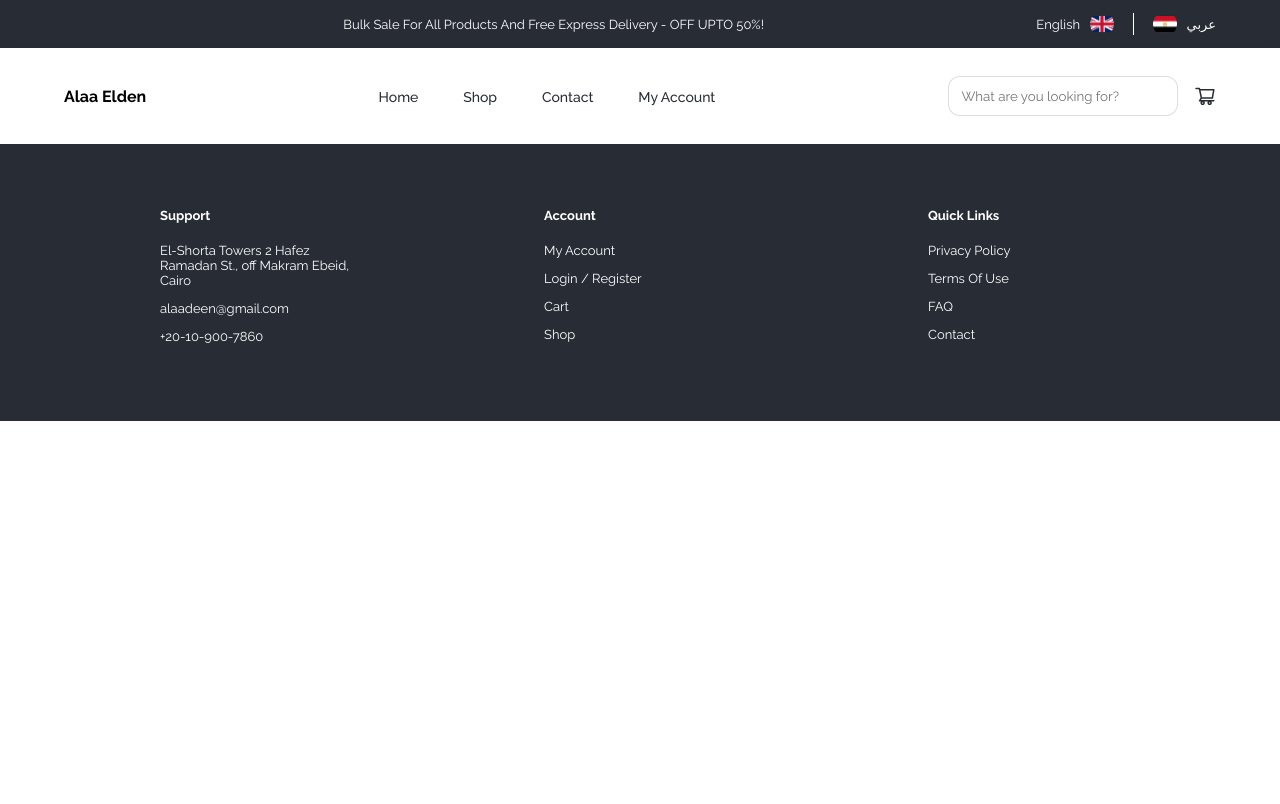
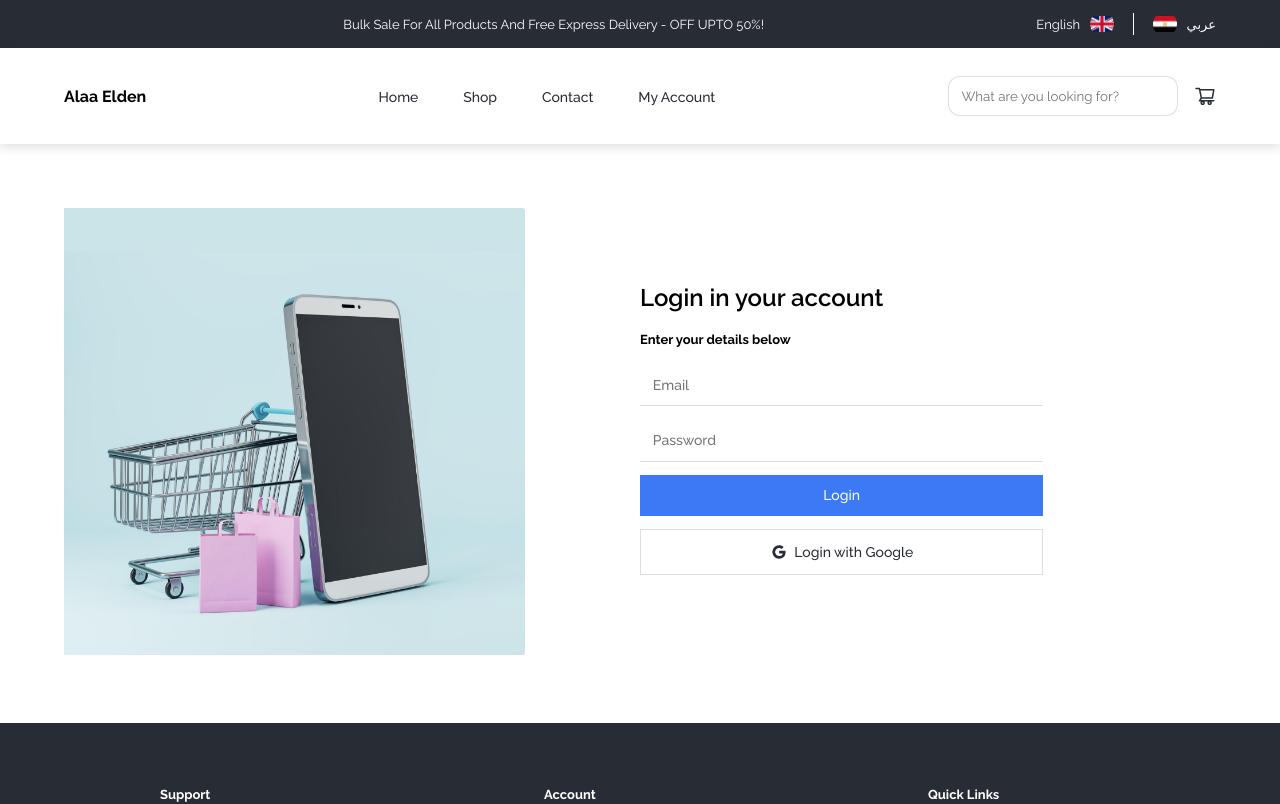
Before and after one commit to bilalbinyaar/alaa-elden-store, a React (Create React App) app: page /login in a window 1280 px wide. Shown: the top 804 px of the page. Built offline with nearby package versions, Linux system fonts and the light colour scheme.

Commit message:
Login and SignUp Screens

```diff
--- a/src/App.js
+++ b/src/App.js
@@ -7,6 +7,7 @@ import { Route, Routes } from 'react-router-dom';
 import SignUp from './screens/SignUp';
 import Shop from './screens/Shop';
 import Contact from './screens/Contact';
+import Login from './screens/Login';
 
 function App() {
   return (
@@ -15,9 +16,10 @@ function App() {
       <Navbar />
       <Routes>
         <Route path="/" element={<Home />} />
-        <Route path="/accounts" element={<SignUp />} />
+        <Route path="/sign-up" element={<SignUp />} />
         <Route path="/shop" element={<Shop />} />
         <Route path="/contact" element={<Contact />} />
+        <Route path="/login" element={<Login />} />
       </Routes>
       <Footer />
     </React.Fragment>
--- a/src/components/Navbar.js
+++ b/src/components/Navbar.js
@@ -23,7 +23,7 @@ const Navbar = () => {
                 <Link to="/contact">Contact</Link>
               </li>
               <li>
-                <Link to="/accounts">My Account</Link>
+                <Link to="/sign-up">My Account</Link>
               </li>
             </ul>
           </div>
--- /dev/null
+++ b/src/components/accounts/LoginComp.js
@@ -0,0 +1,32 @@
+import React from 'react';
+import sideImage from '../../assets/Side-Image.png';
+import { AiOutlineGoogle } from 'react-icons/ai';
+
+const LoginComp = () => {
+  return (
+    <div className="signup">
+      <div className="container">
+        <div className="signup-wrapper">
+          <div className="signup-left">
+            <img src={sideImage} alt="side-signup" />
+          </div>
+          <div className="signup-right">
+            <h1>Login in your account</h1>
+            <h3>Enter your details below</h3>
+            <form className="signup-form">
+              <input type="email" placeholder="Email" />
+              <input type="password" placeholder="Password" />
+              <input type="submit" value="Login" />
+              <button>
+                <AiOutlineGoogle />
+                Login with Google
+              </button>
+            </form>
+          </div>
+        </div>
+      </div>
+    </div>
+  );
+};
+
+export default LoginComp;
--- /dev/null
+++ b/src/components/accounts/SignUpComp.js
@@ -0,0 +1,38 @@
+import React from 'react';
+import sideImage from '../../assets/Side-Image.png';
+import { Link } from 'react-router-dom';
+import { AiOutlineGoogle } from 'react-icons/ai';
+
+const SignUpComp = () => {
+  return (
+    <div className="signup">
+      <div className="container">
+        <div className="signup-wrapper">
+          <div className="signup-left">
+            <img src={sideImage} alt="side-signup" />
+          </div>
+          <div className="signup-right">
+            <h1>Create an account</h1>
+            <h3>Enter your details below</h3>
+            <form className="signup-form">
+              <input type="text" placeholder="Name" />
+              <input type="email" placeholder="Email" />
+              <input type="password" placeholder="Password" />
+              <input type="submit" value="Create Account" />
+              <button>
+                <AiOutlineGoogle />
+                Sign up with Google
+              </button>
+              <p>
+                Already have account?
+                <Link to="/login">Login</Link>
+              </p>
+            </form>
+          </div>
+        </div>
+      </div>
+    </div>
+  );
+};
+
+export default SignUpComp;
--- a/src/index.css
+++ b/src/index.css
@@ -552,3 +552,91 @@ p {
 .footer-item-width {
   width: 30%;
 }
+
+/* SIGN UP CSS */
+.signup-wrapper {
+  display: flex;
+  justify-content: space-between;
+  align-items: center;
+}
+
+.signup .container {
+  padding: 4rem 0rem;
+}
+
+.signup-left {
+  width: 100%;
+}
+
+.signup-left img {
+  width: 80%;
+  height: auto;
+}
+
+.signup-right {
+  display: flex;
+  /* justify-content: flex-start;
+  align-items: center; */
+  flex-direction: column;
+  width: 100%;
+}
+
+.signup-right h1 {
+  margin-bottom: 1rem;
+}
+
+.signup h3 {
+  margin-bottom: 1rem;
+}
+
+.signup-form {
+  display: flex;
+  flex-direction: column;
+}
+
+.signup-form input {
+  margin-bottom: 0.8rem;
+  width: 70%;
+  background-color: transparent;
+  color: var(--black-color);
+  padding: 0.8rem;
+  font-size: 14px;
+  border: none;
+  border-bottom: 1px solid #2b2b2b27;
+  font-weight: 500;
+}
+
+.signup-form input:focus {
+  outline: none;
+  border-bottom: 1px solid var(--black-color);
+}
+
+.signup-form input[type='submit'] {
+  border: none;
+  background-color: var(--optional-color);
+  color: var(--white-color);
+}
+
+.signup-form button {
+  display: flex;
+  align-items: center;
+  justify-content: center;
+  width: 70%;
+  background-color: transparent;
+  color: var(--black-color);
+  padding: 0.8rem;
+  font-size: 14px;
+  font-weight: 500;
+  border: 1px solid #2b2b2b27;
+  margin-bottom: 0.8rem;
+}
+
+.signup-form button svg {
+  font-size: 18px;
+  margin-right: 0.4rem;
+}
+
+.signup-form p a {
+  margin-left: 0.4rem;
+  color: var(--optional-color);
+}
--- /dev/null
+++ b/src/screens/Login.js
@@ -0,0 +1,12 @@
+import React from 'react';
+import LoginComp from '../components/accounts/LoginComp';
+
+const Login = () => {
+  return (
+    <React.Fragment>
+      <LoginComp />
+    </React.Fragment>
+  );
+};
+
+export default Login;
--- a/src/screens/SignUp.js
+++ b/src/screens/SignUp.js
@@ -1,7 +1,12 @@
 import React from 'react';
+import SignUpComp from '../components/accounts/SignUpComp';
 
 const SignUp = () => {
-  return <div>SignUp</div>;
+  return (
+    <React.Fragment>
+      <SignUpComp />
+    </React.Fragment>
+  );
 };
 
 export default SignUp;
```
Also changed, not shown: src/assets/Side-Image.png (added).
